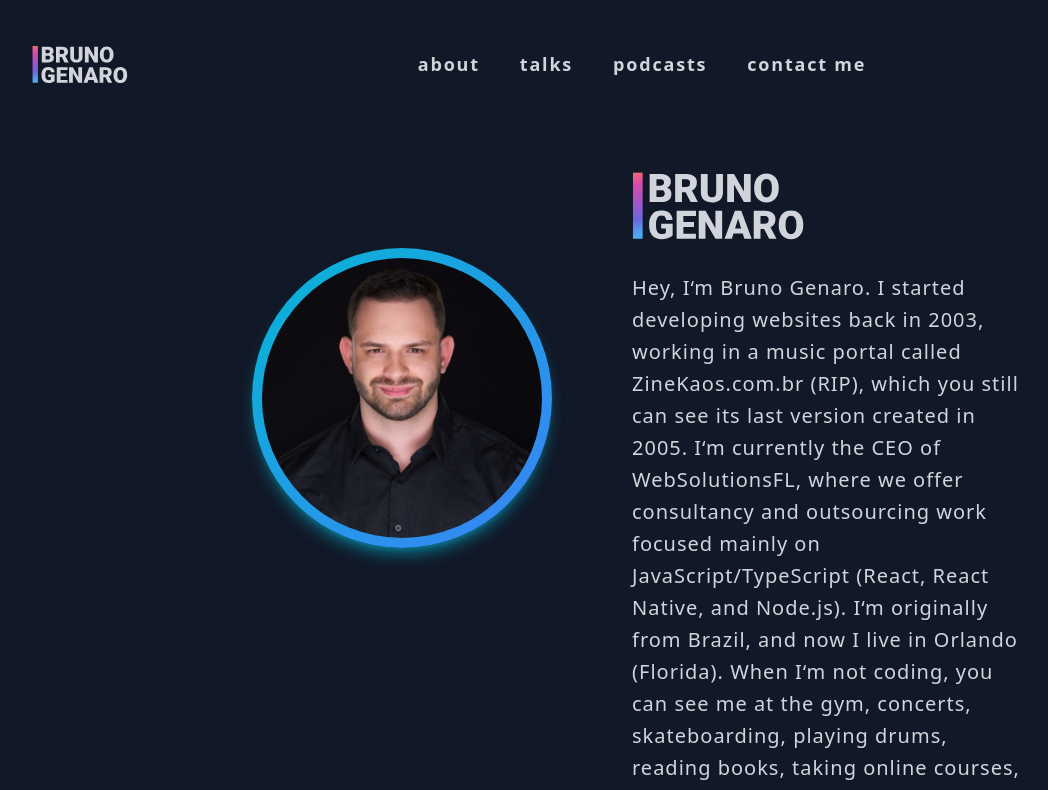
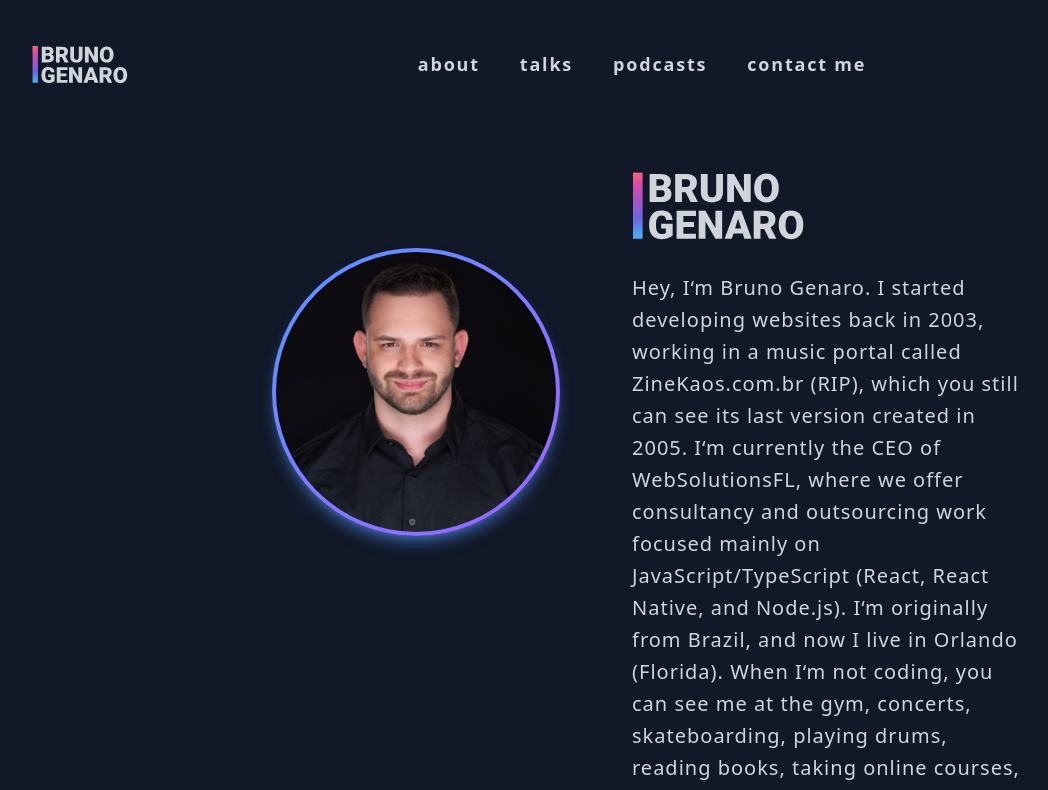
Before and after one commit to brunogenaro/bgenaro.me, a Next.js app: page /about in a window 1280 px wide. Shown: the top 790 px of the page, without its empty margins (48-1096 px from the left). Built offline with nearby package versions, Linux system fonts and the light colour scheme.

Commit message:
feat: HomeBanner Color Effect

```diff
--- a/src/components/Avatar/index.tsx
+++ b/src/components/Avatar/index.tsx
@@ -1,14 +1,16 @@
 import Image from 'next/image'
 import React from 'react'
-import ImageContainer, { ImageBorder } from './styles'
+import ImageContainer, { AvatarPosition, ImageBorder } from './styles'
 
 interface iAvatar {
   src?: string
   alt?: string
 }
 const Avatar = ({ src, alt }: iAvatar) => (
-  <ImageBorder className="flex items-center justify-center rounded-full bg-gradient-to-br from-cyan-500 to-blue-500 shadow-lg shadow-cyan-500/50">
-    <ImageContainer className=" overflow-hidden rounded-full">
+  <AvatarPosition>
+    <div className="relative">
+      <ImageBorder className="absolute flex items-center justify-center rounded-full bg-gradient-to-br from-cyan-500 to-blue-500 shadow-lg shadow-cyan-500/50" />
+      <ImageContainer className="absolute overflow-hidden rounded-full">
         <Image
           src={src || ''}
           alt={alt}
@@ -17,7 +19,8 @@ const Avatar = ({ src, alt }: iAvatar) => (
           objectFit="cover"
         />
       </ImageContainer>
-  </ImageBorder>
+    </div>
+  </AvatarPosition>
 )
 
 Avatar.defaultProps = {
--- a/src/components/Avatar/styles.ts
+++ b/src/components/Avatar/styles.ts
@@ -1,6 +1,8 @@
 import styled from 'styled-components'
 
 const ImageContainer = styled.div`
+  left: 4px;
+  top: 4px;
   @media (max-width: 640px) {
     width: 140px;
     height: 140px;
@@ -35,36 +37,77 @@ const ImageContainer = styled.div`
 `
 
 export const ImageBorder = styled.div`
+  @keyframes ColorAnimation {
+    0% {
+      filter: hue-rotate(0deg);
+    }
+    50% {
+      filter: hue-rotate(360deg);
+    }
+    100% {
+      filter: hue-rotate(0deg);
+    }
+  }
+  animation: ColorAnimation 100s infinite;
+
   @media (max-width: 640px) {
-    width: 160px;
-    height: 160px;
+    width: 148px;
+    height: 148px;
   }
 
   @media (min-width: 640px) {
-    width: 160px;
-    height: 160px;
+    width: 148px;
+    height: 148px;
   }
   @media (min-width: 768px) {
-    width: 230px;
-    height: 230px;
+    width: 218px;
+    height: 218px;
   }
 
   @media (min-width: 1024px) {
-    width: 260px;
-    height: 260px;
+    width: 248px;
+    height: 248px;
   }
 
   @media (min-width: 1280px) {
-    width: 300px;
-    height: 300px;
+    width: 288px;
+    height: 288px;
   }
 
   @media (min-width: 1536px) {
-    width: 330px;
-    height: 330px;
+    width: 308px;
+    height: 308px;
   }
 
-  width: 370px;
-  height: 370px;
+  width: 358px;
+  height: 358px;
+`
+
+export const AvatarPosition = styled.div`
+  position: absolute;
+  top: 0;
+
+  @media (max-width: 640px) {
+    right: 140px;
+  }
+
+  @media (min-width: 640px) {
+    right: 140px;
+  }
+  @media (min-width: 768px) {
+    right: 210px;
+  }
+
+  @media (min-width: 1024px) {
+    right: 240px;
+  }
+
+  @media (min-width: 1280px) {
+    right: 280px;
+  }
+
+  @media (min-width: 1536px) {
+    right: 300px;
+  }
 `
 export default ImageContainer
--- a/src/components/HomeBanner/index.tsx
+++ b/src/components/HomeBanner/index.tsx
@@ -1,14 +1,13 @@
-import { useState } from 'react'
 import TypeAnimation from 'react-type-animation'
 import Avatar from '../Avatar'
-import InsertionPointer from './styles'
+import InsertionPointer, { ColorAnimation } from './styles'
 
 const HomeBanner: React.FC = () => {
-  const [color] = useState('from-cyan-500 to-blue-500')
+  const color = 'from-cyan-500 to-blue-500'
   const interval = 3000
 
   return (
-    <section className="flex items-center justify-between 2xl:px-20">
+    <section className="relative mt-32 mb-52 flex items-center justify-between 2xl:px-20">
       <div>
         <span className="ml-1 text-sm tracking-wide text-gray-300 sm:text-base md:text-lg lg:text-xl xl:text-2xl 2xl:text-3xl">
           Hello, I&#8216;m
@@ -16,17 +15,17 @@ const HomeBanner: React.FC = () => {
         <h1 className="text-3xl font-bold tracking-wide text-gray-300 sm:text-4xl md:text-5xl lg:text-6xl xl:text-7xl 2xl:text-8xl">
           Bruno Genaro
         </h1>
-        <div className="flex items-center">
-          <h2
-            className={`bg-gradient-to-br ${color} bg-clip-text text-3xl font-bold tracking-wide text-transparent sm:text-4xl md:text-5xl lg:text-6xl `}
-          >
+        <ColorAnimation className="flex items-center">
           <TypeAnimation
             cursor
+            wrapper="h2"
+            repeat={Infinity}
             sequence={[
               'Senior Software Engineer',
               interval,
               'JavaScript Consultant',
-                'and CEO at WebSolutionsFL',
+              interval,
+              'CEO at WebSolutionsFL',
               interval,
               'Speaker',
               interval,
@@ -35,13 +34,15 @@ const HomeBanner: React.FC = () => {
               'OrlandoJS Meetup Co-Organizer',
               interval,
               'Father to two beautiful daughters',
+              100,
+              'beautiful daughters',
+              interval,
             ]}
-              repeat={Infinity}
-              className="pb-3"
+            className={`bg-gradient-to-br ${color} bg-clip-text pb-3 text-3xl font-bold tracking-wide text-transparent sm:text-4xl md:text-5xl lg:text-6xl`}
           />
-          </h2>
+
           <InsertionPointer className={`bg-gradient-to-br ${color}`} />
-        </div>
+        </ColorAnimation>
       </div>
       <Avatar />
     </section>
--- a/src/components/HomeBanner/styles.ts
+++ b/src/components/HomeBanner/styles.ts
@@ -43,5 +43,19 @@ export const InsertionPointer = styled.span`
   opacity: 1;
   animation: flickerAnimation 2s infinite;
 `
+export const ColorAnimation = styled.div`
+  @keyframes ColorAnimation {
+    0% {
+      filter: hue-rotate(0deg);
+    }
+    50% {
+      filter: hue-rotate(360deg);
+    }
+    100% {
+      filter: hue-rotate(0deg);
+    }
+  }
+  animation: ColorAnimation 100s infinite;
+`
 
 export default InsertionPointer
--- a/src/pages/about/index.tsx
+++ b/src/pages/about/index.tsx
@@ -6,7 +6,7 @@ import CareerSection from '../../components/CareerSection'
 const About: React.FC = () => (
   <div className="mt-10 text-gray-300">
     <div className="grid grid-cols-2 gap-20">
-      <div className="mt-20 self-start justify-self-end">
+      <div className="relative mt-20 self-start justify-self-end">
         <Avatar />
       </div>
       <div className="w-2/3">
--- a/src/pages/contact/index.tsx
+++ b/src/pages/contact/index.tsx
@@ -5,7 +5,7 @@ import ContactContainer from './styles'
 
 const Contact = () => (
   <ContactContainer className="grid grid-cols-1 gap-0 md:grid-cols-2 md:gap-20">
-    <div className="mt-20 self-start justify-self-center md:justify-self-end">
+    <div className="relative mt-20 self-start justify-self-center md:justify-self-end">
       <Avatar />
     </div>
     <div className="mx-0 mt-20 self-start justify-self-start px-5 md:w-3/5 md:px-0">
```
Lines whose indentation alone changed are shown as unchanged.
